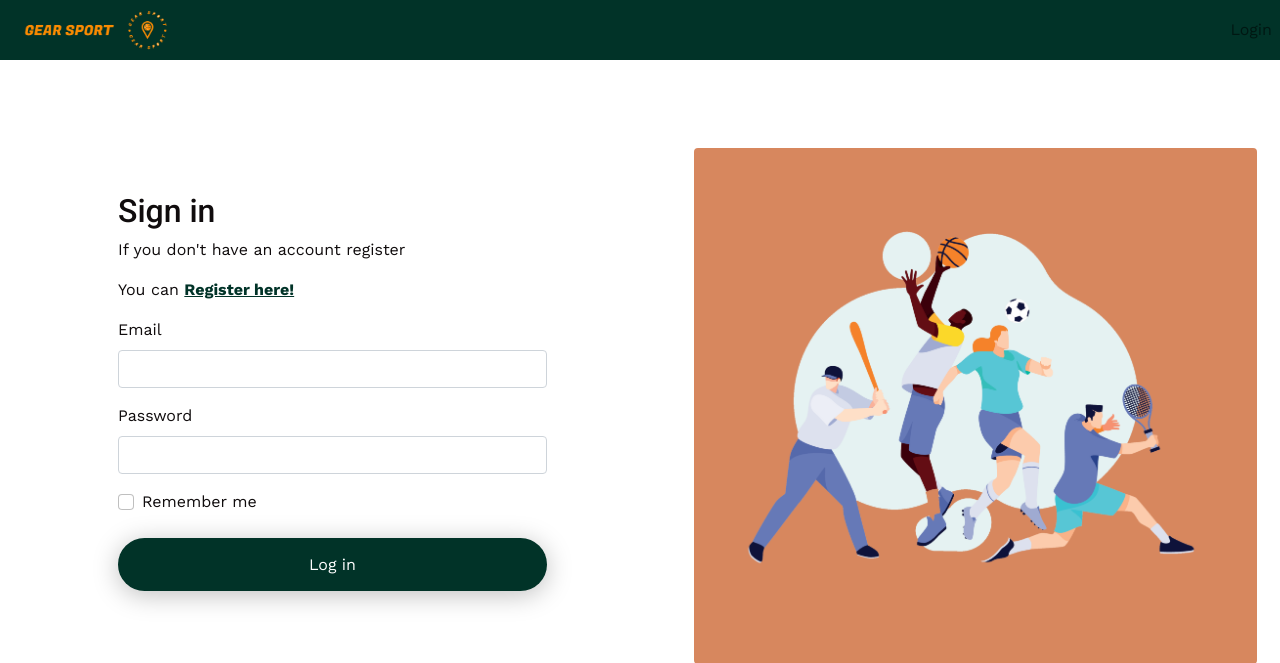
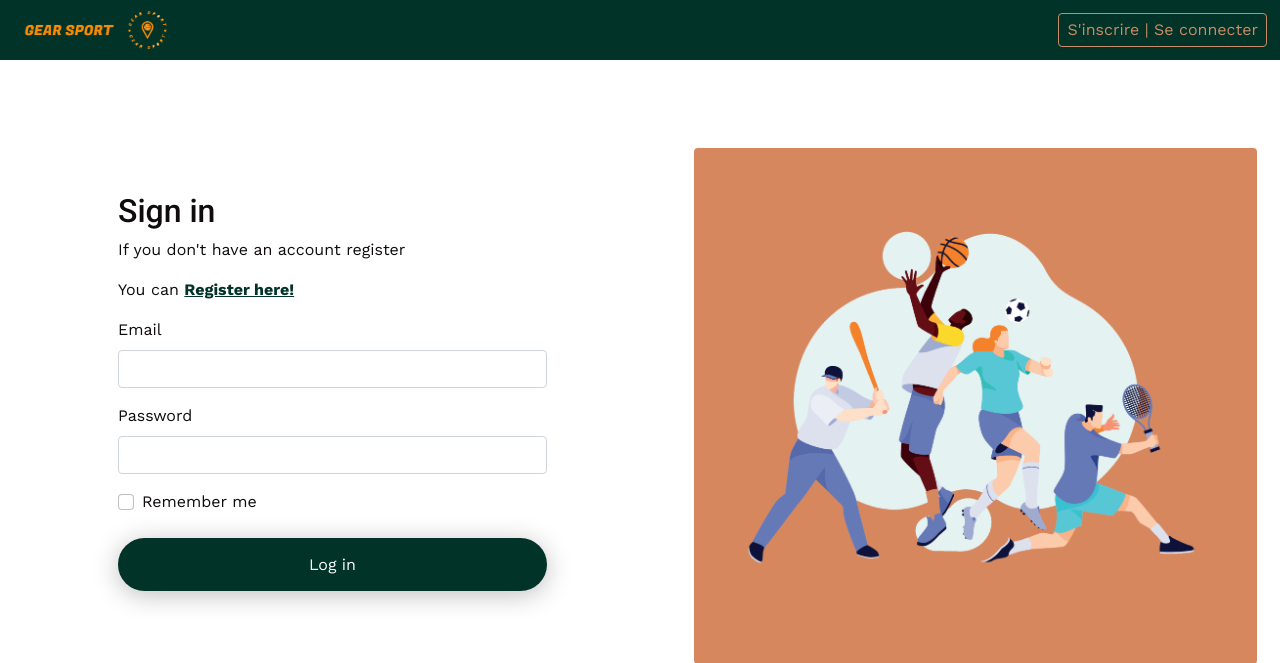
Before and after one commit to Geofrmd/GEAR_SPORTS, a Rails app: page /users/sign_in in a window 1280 px wide. Shown: the top 663 px of the page. Run offline with Rails 7, Linux system fonts and the light colour scheme; style sheets or scripts are compiled from the project's sources; some libraries are stand-ins or nearby versions.

Commit message:
ajouts divers

```diff
--- a/app/assets/stylesheets/components/_footer.scss
+++ b/app/assets/stylesheets/components/_footer.scss
@@ -10,6 +10,7 @@
   bottom: 0;
   width: 100%;
   height: 60px;
+  z-index: 1;
 }
 .footer-links {
   display: flex;
--- a/app/assets/stylesheets/components/_navbar.scss
+++ b/app/assets/stylesheets/components/_navbar.scss
@@ -24,3 +24,14 @@
 .avatar {
   margin-right: 15px;
 }
+
+.nav-link {
+  color: #cb8b65;
+  border: solid 1px;
+  border-radius: 4px;
+  padding: 4px 10px 4px 10px;
+}
+
+.nav-link:hover {
+  color: white;
+}
--- a/app/views/shared/_navbar.html.erb
+++ b/app/views/shared/_navbar.html.erb
@@ -7,7 +7,7 @@
       <div class="hello">
         <form class="d-flex me-5" role="search">
         <%= form_with url: root_path, method: :get, class: "d-flex me-2 " do %>
-          <%= text_field_tag :query, params[:query], placeholder: "Enter a sport..." %>
+          <%= text_field_tag :query, params[:query], placeholder: "Votre recherche..." %>
           <button class="btn btn-outline-success ms-2" type="submit">Search</button>
         <% end %>
         </form>
@@ -30,8 +30,8 @@
           </div>
         </li>
       <% else %>
-        <li class="nav-item">
-          <%= link_to "Login", new_user_session_path, class: "nav-link" %>
+        <li class="nav-item btn btn-outline-ligh">
+          <%= link_to "S'inscrire | Se connecter", new_user_session_path, class: "nav-link" %>
         </li>
       <% end %>
     </ul>
```
